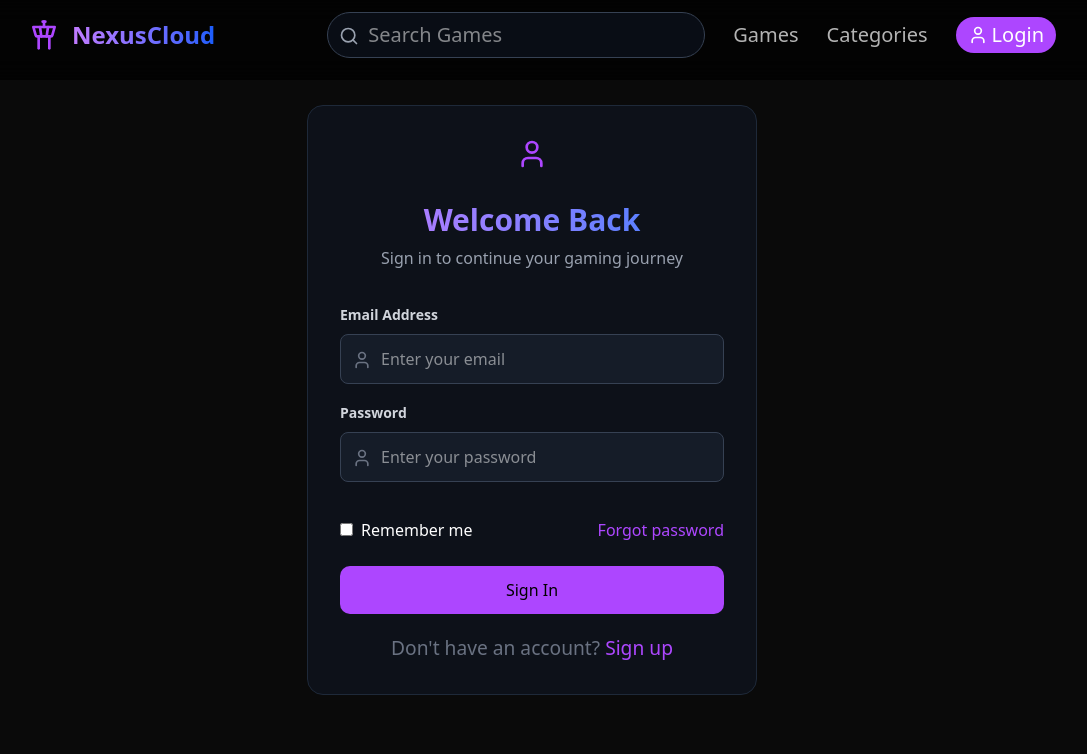
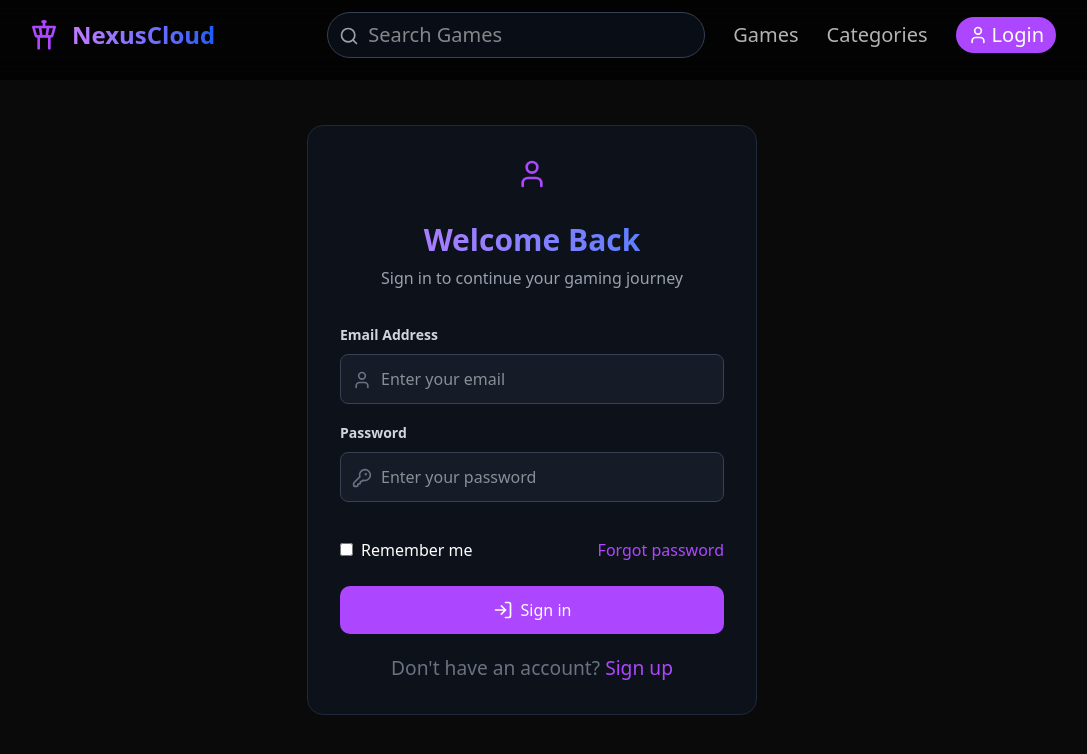
Before and after one commit to RuhulAmeenAnsari/Nexus-cloud, a React (Vite) app: page /login in a window 1280 px wide. Shown: the top 754 px of the page, without its empty margins (108-1195 px from the left). Built offline with nearby package versions, Linux system fonts and the light colour scheme.

Commit message:
login update

```diff
--- a/src/pages/Loginpage.jsx
+++ b/src/pages/Loginpage.jsx
@@ -3,8 +3,8 @@ import { LogIn, User, KeyRound } from "lucide-react";
 
 const Loginpage = () => {
   return (
-    <div className="w-screen h-screen bg-[#0a0a0a] flex items-center justify-center ">
-      <div className="w-[450px] bg-gray-900/50 p-8 rounded-2xl border border-gray-800">
+    <div className="w-screen h-screen bg-[#0a0a0a] flex items-center  justify-center ">
+      <div className="w-[450px] bg-gray-900/50 p-8 rounded-2xl border mt-10 border-gray-800">
         <div className="flex justify-center">
           <User className="w-8 h-8 text-purple-500 mb-8" />
         </div>
@@ -37,7 +37,7 @@ const Loginpage = () => {
                 type="password"
                 placeholder="Enter your password"
               />
-              <User className="absolute left-3 top-6 w-5 h-5 text-gray-500" />
+              <KeyRound className="absolute left-3 top-6 w-5 h-5 text-gray-500" />
             </div>
           </div>
           <div className="flex items-center justify-between mb-6">
@@ -47,8 +47,9 @@ const Loginpage = () => {
             </div>
             <h1 className="text-purple-500">Forgot password</h1>
           </div>
-          <button className=" hover:cursor-pointer w-full p-3 rounded-[10px] bg-purple-500 mb-5 ">
-            Sign In
+          <button className=" hover:cursor-pointer hover:bg-purple-700 text-white flex gap-2 w-full items-center justify-center p-3 rounded-[10px] bg-purple-500 mb-5 ">
+          <LogIn className="w-5 h-5" />
+          <span>Sign in</span>
           </button>
           <p className="text-[1.2rem] text-gray-500 text-center">
             Don't have an account?{" "}
```
